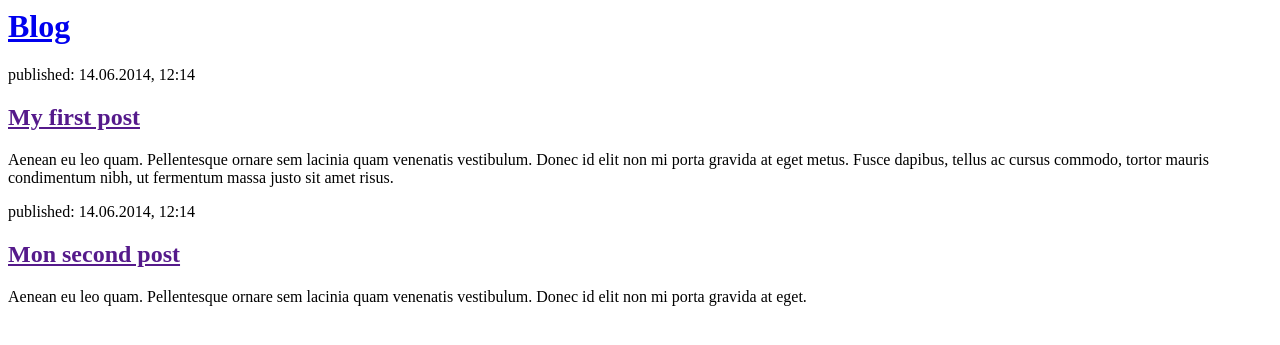
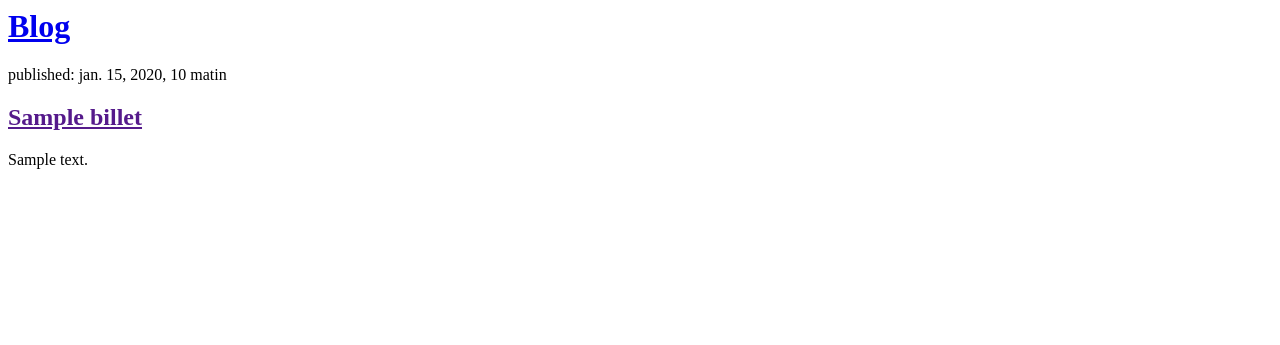
Before and after one commit to AChardonnet/ECM-I2-TA, a Django app: template blog/templates/blog/post_list.html in a window 1280 px wide. Shown: the top 345 px of the page. Run offline with Django 3.2, Linux system fonts and the light colour scheme; the template is opened without the code that fills it: most values are stand-ins (such as "Sample title", 1, 10 or a date in 2020).

Commit message:
templates

```diff
--- a/blog/templates/blog/post_list.html
+++ b/blog/templates/blog/post_list.html
@@ -8,15 +8,13 @@
         </div>
 
         <div>
-            <p>published: 14.06.2014, 12:14</p>
-            <h2><a href="">My first post</a></h2>
-            <p>Aenean eu leo quam. Pellentesque ornare sem lacinia quam venenatis vestibulum. Donec id elit non mi porta gravida at eget metus. Fusce dapibus, tellus ac cursus commodo, tortor mauris condimentum nibh, ut fermentum massa justo sit amet risus.</p>
-        </div>
-
-        <div>
-            <p>published: 14.06.2014, 12:14</p>
-            <h2><a href="">Mon second post</a></h2>
-            <p>Aenean eu leo quam. Pellentesque ornare sem lacinia quam venenatis vestibulum. Donec id elit non mi porta gravida at eget.</p>
+        {% for billet in billets %}
+            <div>
+                <p>published: {{ billet.published_date }}</p>
+                <h2><a href="">{{ billet.title }}</a></h2>
+                <p>{{ billet.text|linebreaksbr }}</p>
+            </div>
+        {% endfor %}
         </div>
     </body>
 </html>
```
